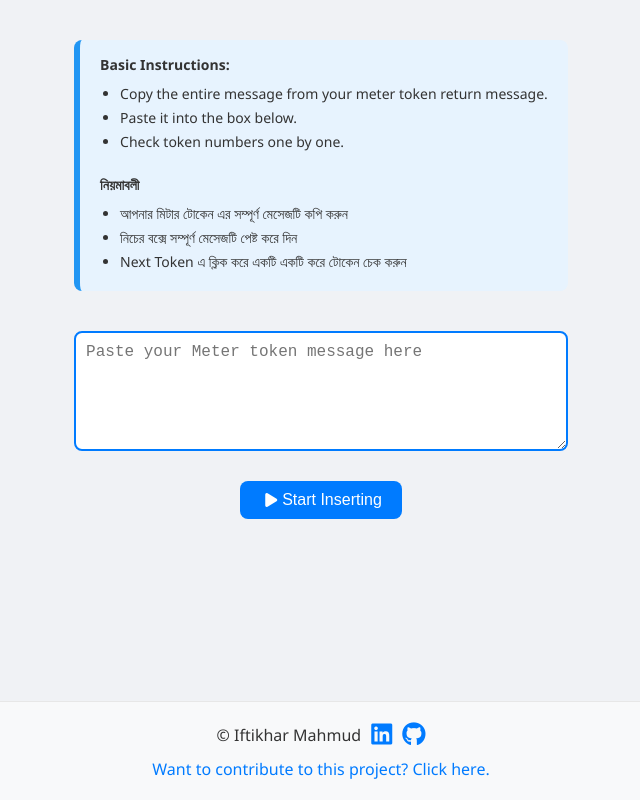
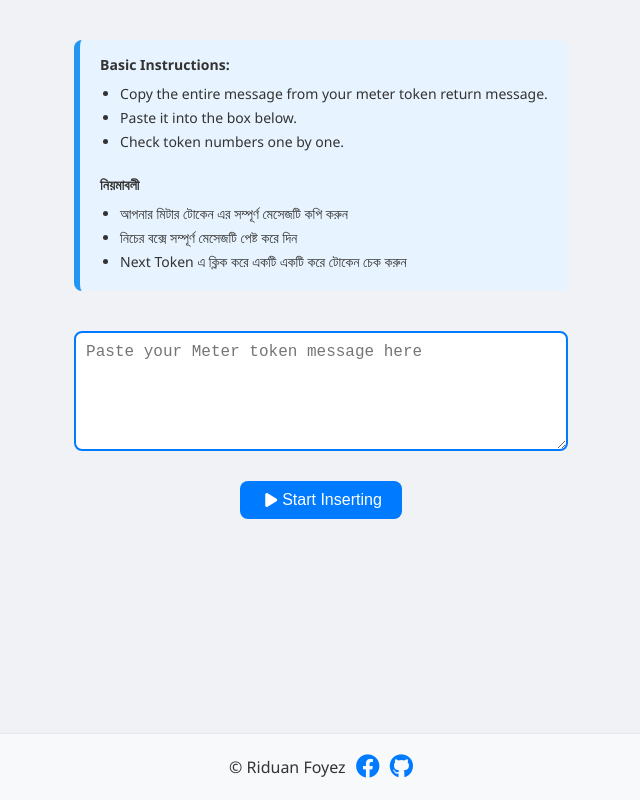
Before and after one commit to rfraihan/Meter220, a plain HTML site: page index.html in a window 1280 px wide. Shown: the whole page, without its empty margins (319-959 px from the left). Drawn offline with Linux system fonts and the light colour scheme.

Commit message:
index.html

```diff
--- a/index.html
+++ b/index.html
@@ -50,15 +50,11 @@
     <div id="scroll-target"></div>
     <footer>
         <div class="footer-content">
-            <span>© Iftikhar Mahmud</span>
+            <span>© Riduan Foyez</span>
             <span class="footer-icons">
-                <a href="https://www.linkedin.com/in/iftikharmahmud/" target="_blank" title="LinkedIn"><i class="fab fa-linkedin"></i></a>
-                <a href="https://github.com/imahmud1" target="_blank" title="GitHub"><i class="fab fa-github"></i></a>
+                <a href="https://www.facebook.com/riduwanfoyez/" target="_blank" title="Facebook"><i class="fab fa-facebook"></i></a>
+                <a href="https://github.com/rfraihan" target="_blank" title="GitHub"><i class="fab fa-github"></i></a>
             </span>
         </div>
-        <div class="footer-contribute">
-            <a href="https://github.com/imahmud1/Meter220" target="_blank">Want to contribute to this project? Click here.</a>
-        </div>
-    </footer>
 </body>
 </html>
```
